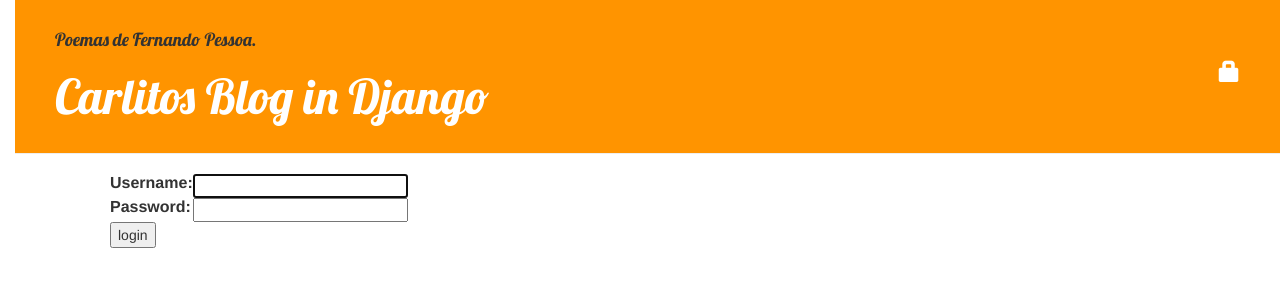
After one commit to azengard/my-blog, a Django app: page /accounts/login/ in a window 1280 px wide. The commit adds this page. Shown: the top 300 px of the page. Run offline with Django 3.2, Linux system fonts and the light colour scheme; some libraries are stand-ins or nearby versions.

Commit message:
added login and logout, password and username

```diff
--- a/blog/static/css/blog.css
+++ b/blog/static/css/blog.css
@@ -81,7 +81,7 @@
 
     float: right;
 
-    font-size: 28pt;
+    font-size: 16pt;
 
     margin-right: 20px;
 
--- a/blog/templates/blog/base.html
+++ b/blog/templates/blog/base.html
@@ -5,8 +5,6 @@
     <head>
 
         <title>Blog do Carlitos</title>
-
-        <h3 class="save">Poemas de Fernando Pessoa.</h3>
 
         <link rel="stylesheet" href="//maxcdn.bootstrapcdn.com/bootstrap/3.2.0/css/bootstrap.min.css">
 
@@ -22,15 +20,23 @@
 
         <div  class="page-header">
 
+			<h4>Poemas de Fernando Pessoa.</h4>
+
             {% if user.is_authenticated %}
 
                 <a href="{% url 'post_new' %}" class="top-menu"><span class="glyphicon glyphicon-plus"></span></a>
 
 				<a href="{% url 'post_draft_list' %}" class="top-menu"><span class="glyphicon glyphicon-edit"></span></a>
 
+				<p class="top-menu">Olá {{ user.username }}<small>(<a href="{% url 'logout' %}">Log out</a>)</small>
+
+			{% else %}
+
+				<a href="{% url 'login' %}" class="top-menu"><span class="glyphicon glyphicon-lock"></span></a>
+
             {% endif %}
 
-            <h1><a href="/">Carlitos Blog in Django</a></h1>
+			<h1><a href="{% url 'blog.views.post_list' %}">Carlitos Blog in Django</a></h1>
 
         </div>
 
--- /dev/null
+++ b/blog/templates/registration/login.html
@@ -0,0 +1,28 @@
+{% extends "blog/base.html" %}
+
+{% block content %}
+
+{% if form.errors %}
+
+<p>Seu nome de usuário e senha não conferem.Tente novamente.</p>
+
+{% endif %}
+
+<form method="post" action="{% url 'login' %}">
+	{% csrf_token %}
+	<table>
+		<tr>
+			<td>{{ form.username.label_tag }}</td>
+			<td>{{ form.username }}</td>
+		</tr>
+		<tr>
+			<td>{{ form.password.label_tag }}</td>
+			<td>{{ form.password }}</td>
+		</tr>
+	</table>
+
+	<input type="submit" value="login" />
+	<input type="hidden" name="next" value="{{ next }}" />
+</form>
+
+{% endblock %}
--- a/mysite/settings.py
+++ b/mysite/settings.py
@@ -102,3 +102,6 @@
 
 STATIC_URL = '/static/'
 STATIC_ROOT = os.path.join(BASE_DIR, 'static')
+
+#login
+LOGIN_REDIRECT_URL = '/'
--- a/mysite/urls.py
+++ b/mysite/urls.py
@@ -13,10 +13,21 @@
     1. Add an import:  from blog import urls as blog_urls
     2. Add a URL to urlpatterns:  url(r'^blog/', include(blog_urls))
 """
-from django.conf.urls import include, url
+from django.conf.urls import include, url, patterns
+from django.contrib.auth import views
+
 from django.contrib import admin
+admin.autodiscover()
 
-urlpatterns = [
+urlpatterns = patterns('',
+
     url(r'^admin/', include(admin.site.urls)),
+
+    url(r'^accounts/login/$', views.login, name='login'),
+
+    url(r'^accounts/logout/$', views.logout, name='logout', kwargs={
+        'next_page': '/'}),
+
     url(r'', include('blog.urls')),
-]
+
+)
```
Also changed, not shown: blog/views.py (+9 -1 lines).
